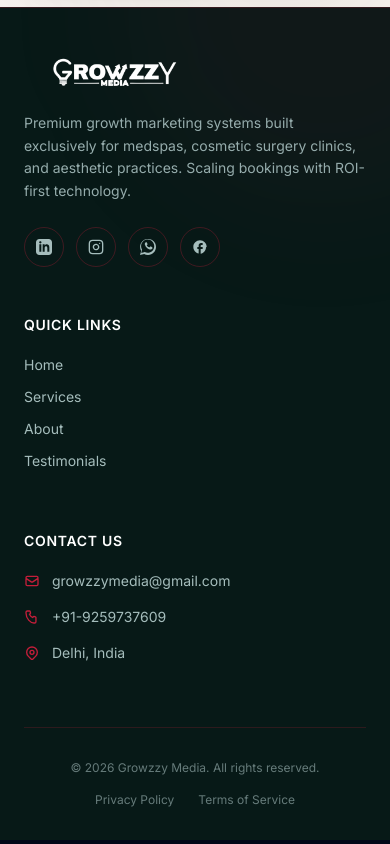
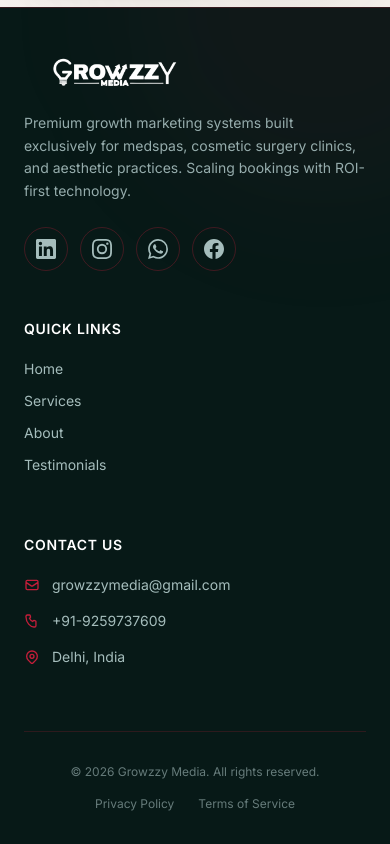
Before and after one commit to Classyvaibhav06/page-2, a React (Vite) app: page / in a window 390 px wide. Shown: the part 6476-7320 px from the top of the page. Built offline with nearby package versions, Linux system fonts and the light colour scheme; a web font is replaced by a local one.

Commit message:
feat: initialize App component with responsive navigation and layout structure

```diff
--- a/src/App.jsx
+++ b/src/App.jsx
@@ -1097,8 +1097,8 @@
                   name: 'LinkedIn',
                   href: 'https://www.linkedin.com/company/growzzy-media/posts/?feedView=all&viewAsMember=true',
                   svg: (
-                    <svg className="w-4 h-4" fill="currentColor" viewBox="0 0 24 24">
-                      <path d="M19 0h-14c-2.761 0-5 2.239-5 5v14c0 2.761 2.239 5 5 5h14c2.762 0 5-2.239 5-5v-14c0-2.761-2.238-5-5-5zm-11 19h-3v-11h3v11zm-1.5-12.268c-.966 0-1.75-.779-1.75-1.75s.784-1.75 1.75-1.75 1.75.779 1.75 1.75-.784 1.75-1.75 1.75zm13.5 12.268h-3v-5.604c0-3.368-4-3.113-4 0v5.604h-3v-11h3v1.765c1.396-2.586 7-2.777 7 2.476v6.759z"/>
+                    <svg className="w-5 h-5" viewBox="0 0 24 24" fill="currentColor">
+                      <path d="M20.447 20.452h-3.554v-5.569c0-1.328-.027-3.037-1.852-3.037-1.853 0-2.136 1.445-2.136 2.939v5.667H9.351V9h3.414v1.561h.046c.477-.9 1.637-1.85 3.37-1.85 3.601 0 4.267 2.37 4.267 5.455v6.286zM5.337 7.433a2.062 2.062 0 01-2.063-2.065 2.064 2.064 0 112.063 2.065zm1.782 13.019H3.555V9h3.564v11.452zM22.225 0H1.771C.792 0 0 .774 0 1.729v20.542C0 23.227.792 24 1.771 24h20.451C23.2 24 24 23.227 24 22.271V1.729C24 .774 23.2 0 22.222 0h.003z"/>
                     </svg>
                   ),
                 },
@@ -1106,10 +1106,8 @@
                   name: 'Instagram',
                   href: 'https://www.instagram.com/growzzy_media/',
                   svg: (
-                    <svg className="w-4 h-4" fill="none" stroke="currentColor" strokeWidth="2" strokeLinecap="round" strokeLinejoin="round" viewBox="0 0 24 24">
-                      <rect x="2" y="2" width="20" height="20" rx="5" ry="5"></rect>
-                      <path d="M16 11.37A4 4 0 1 1 12.63 8 4 4 0 0 1 16 11.37z"></path>
-                      <line x1="17.5" y1="6.5" x2="17.51" y2="6.5"></line>
+                    <svg className="w-5 h-5" viewBox="0 0 24 24" fill="currentColor">
+                      <path d="M12 2.163c3.204 0 3.584.012 4.85.07 3.252.148 4.771 1.691 4.919 4.919.058 1.265.069 1.645.069 4.849 0 3.205-.012 3.584-.069 4.849-.149 3.225-1.664 4.771-4.919 4.919-1.266.058-1.644.07-4.85.07-3.204 0-3.584-.012-4.849-.07-3.26-.149-4.771-1.699-4.919-4.92-.058-1.265-.07-1.644-.07-4.849 0-3.204.013-3.583.07-4.849.149-3.227 1.664-4.771 4.919-4.919 1.266-.057 1.645-.069 4.849-.069zM12 0C8.741 0 8.333.014 7.053.072 2.695.272.273 2.69.073 7.052.014 8.333 0 8.741 0 12c0 3.259.014 3.668.072 4.948.2 4.358 2.618 6.78 6.98 6.98C8.333 23.986 8.741 24 12 24c3.259 0 3.668-.014 4.948-.072 4.354-.2 6.782-2.618 6.979-6.98.059-1.28.073-1.689.073-4.948 0-3.259-.014-3.667-.072-4.947-.196-4.354-2.617-6.78-6.979-6.98C15.668.014 15.259 0 12 0zm0 5.838a6.162 6.162 0 100 12.324 6.162 6.162 0 000-12.324zM12 16a4 4 0 110-8 4 4 0 010 8zm6.406-11.845a1.44 1.44 0 100 2.881 1.44 1.44 0 000-2.881z"/>
                     </svg>
                   ),
                 },
@@ -1117,8 +1115,8 @@
                   name: 'WhatsApp',
                   href: 'https://wa.me/919259737609',
                   svg: (
-                    <svg className="w-4 h-4" fill="currentColor" viewBox="0 0 24 24">
-                      <path d="M.057 24l1.687-6.163c-1.041-1.804-1.588-3.849-1.587-5.946C.06 5.348 5.397.01 12.008.01c3.202.001 6.212 1.246 8.477 3.514 2.266 2.268 3.507 5.28 3.505 8.484-.004 6.657-5.34 11.997-11.953 11.997-2.005-.001-3.973-.503-5.739-1.45L0 24zm6.59-4.846c1.6.95 3.188 1.449 4.825 1.451 5.436 0 9.86-4.42 9.864-9.859.002-2.637-1.019-5.114-2.876-6.973-1.857-1.859-4.335-2.88-6.97-2.882-5.437 0-9.863 4.42-9.867 9.86-.001 1.774.475 3.503 1.378 5.027L1.93 21.025l5.228-1.378-.511-.493zm11.536-7.078c-.301-.15-1.78-.879-2.056-.979-.275-.1-.475-.15-.675.15-.2.3-.775.979-.95 1.179-.175.2-.35.225-.65.075-1.02-.515-1.74-.775-2.425-1.425-.567-.538-.857-1.127-1.057-1.427-.2-.3-.022-.462.128-.612.135-.135.301-.35.45-.525.15-.175.2-.3.3-.5.1-.2.05-.375-.025-.525-.075-.15-.675-1.625-.925-2.225-.244-.589-.491-.51-.675-.519-.174-.009-.374-.01-.574-.01-.2 0-.525.075-.8.375-.275.3-1.05 1.025-1.05 2.5s1.075 2.9 1.225 3.1c.15.2 2.11 3.22 5.11 4.52 1.42.615 2.235.69 3.035.57.8-.12 1.78-.727 2.03-1.43.25-.7.25-1.3.175-1.425-.075-.125-.275-.2-.575-.35z"/>
+                    <svg className="w-5 h-5" viewBox="0 0 24 24" fill="currentColor">
+                      <path d="M17.472 14.382c-.297-.149-1.758-.867-2.03-.967-.273-.099-.471-.148-.67.15-.197.297-.767.966-.94 1.164-.173.199-.347.223-.644.075-.297-.15-1.255-.463-2.39-1.475-.883-.788-1.48-1.761-1.653-2.059-.173-.297-.018-.458.13-.606.134-.133.298-.347.446-.52.149-.174.198-.298.298-.497.099-.198.05-.371-.025-.52-.075-.149-.669-1.612-.916-2.207-.242-.579-.487-.5-.669-.51-.173-.008-.371-.01-.57-.01-.198 0-.52.074-.792.372-.272.297-1.04 1.016-1.04 2.479 0 1.462 1.065 2.875 1.213 3.074.149.198 2.096 3.2 5.077 4.487.709.306 1.262.489 1.694.625.712.227 1.36.195 1.871.118.571-.085 1.758-.719 2.006-1.413.248-.694.248-1.289.173-1.413-.074-.124-.272-.198-.57-.347m-5.421 7.403h-.004a9.87 9.87 0 01-5.031-1.378l-.361-.214-3.741.982.998-3.648-.235-.374a9.86 9.86 0 01-1.51-5.26c.001-5.45 4.436-9.884 9.888-9.884 2.64 0 5.122 1.03 6.988 2.898a9.825 9.825 0 012.893 6.994c-.003 5.45-4.437 9.884-9.885 9.884m8.413-18.297A11.815 11.815 0 0012.05 0C5.495 0 .16 5.335.157 11.892c0 2.096.547 4.142 1.588 5.945L.057 24l6.305-1.654a11.882 11.882 0 005.683 1.448h.005c6.554 0 11.89-5.335 11.893-11.893a11.821 11.821 0 00-3.48-8.413z"/>
                     </svg>
                   ),
                 },
@@ -1126,8 +1124,8 @@
                   name: 'Facebook',
                   href: 'https://www.facebook.com/Growzzymedia',
                   svg: (
-                    <svg className="w-4 h-4" fill="currentColor" viewBox="0 0 24 24">
-                      <path d="M22 12c0-5.52-4.48-10-10-10S2 6.48 2 12c0 4.84 3.44 8.87 8 9.8V15H8v-3h2V9.5C10 7.57 11.57 6 13.5 6H16v3h-2c-.55 0-1 .45-1 1v2h3v3h-3v6.95c4.56-.93 8-4.96 8-9.75z" />
+                    <svg className="w-5 h-5" viewBox="0 0 24 24" fill="currentColor">
+                      <path d="M24 12.073c0-6.627-5.373-12-12-12s-12 5.373-12 12c0 5.99 4.388 10.954 10.125 11.854v-8.385H7.078v-3.47h3.047V9.43c0-3.007 1.792-4.669 4.533-4.669 1.312 0 2.686.235 2.686.235v2.953H15.83c-1.491 0-1.956.925-1.956 1.874v2.25h3.328l-.532 3.47h-2.796v8.385C19.612 23.027 24 18.062 24 12.073z"/>
                     </svg>
                   ),
                 },
@@ -1135,8 +1133,10 @@
                 <a
                   key={s.name}
                   href={s.href}
+                  target="_blank"
+                  rel="noopener noreferrer"
                   aria-label={s.name}
-                  className="h-10 w-10 rounded-full border border-[#C41E3A]/30 flex items-center justify-center text-[#a5bdbc] hover:border-[#C41E3A] hover:bg-[#C41E3A]/10 hover:text-white transition-all duration-300"
+                  className="h-11 w-11 rounded-full border border-[#C41E3A]/30 flex items-center justify-center text-[#a5bdbc] hover:border-[#C41E3A] hover:bg-[#C41E3A] hover:text-white transition-all duration-300"
                 >
                   {s.svg}
                 </a>
```
